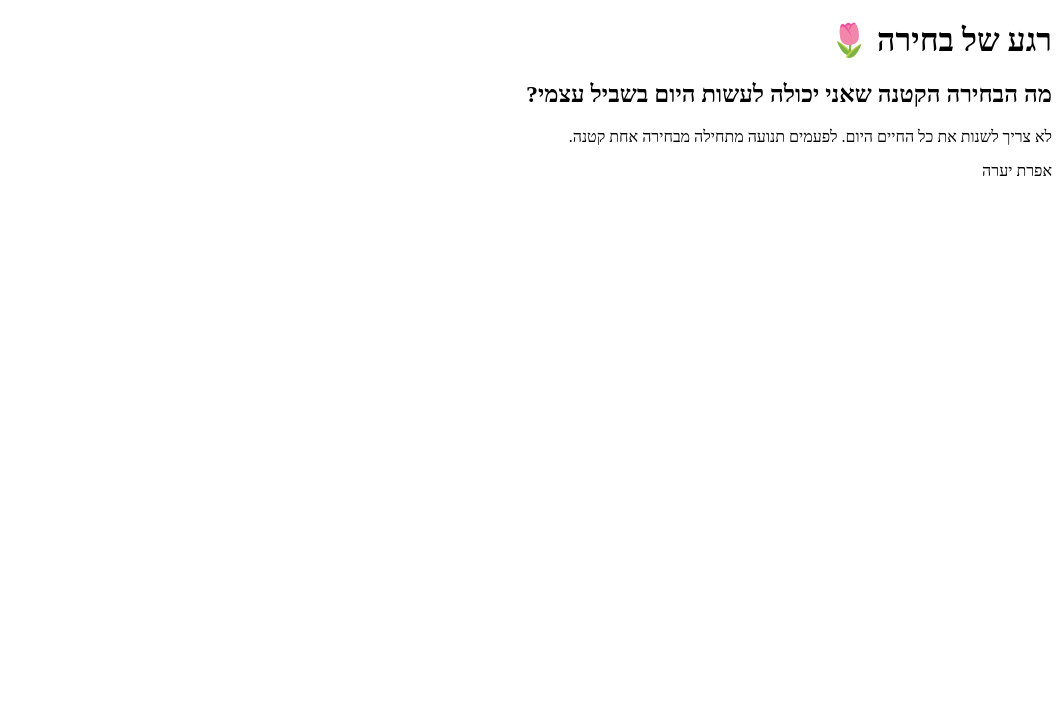
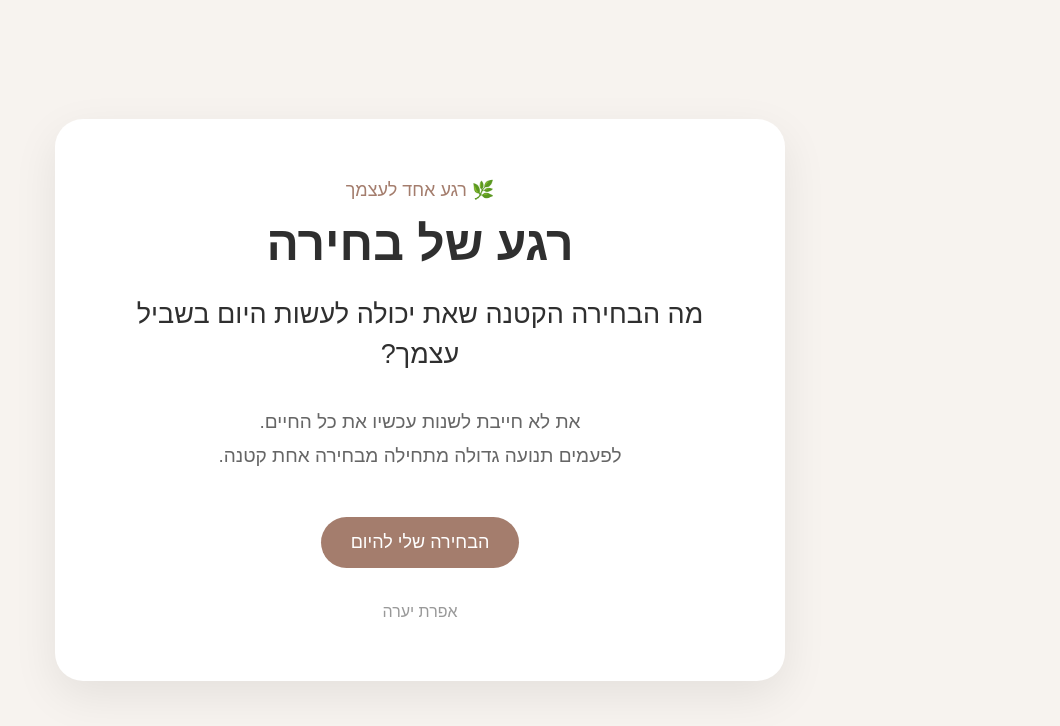
Before and after one commit to efrathattav-cloud/rega-shel-bechira, a plain HTML site: page index.html in a window 1280 px wide. Shown: the whole page, without its empty margins (220-1280 px from the left). Drawn offline with Linux system fonts and the light colour scheme.

Commit message:
Update index.html
Improve website design

```diff
--- a/index.html
+++ b/index.html
@@ -3,23 +3,118 @@
 
 <head>
     <meta charset="UTF-8">
+    <meta name="viewport" content="width=device-width, initial-scale=1.0">
+
     <title>רגע של בחירה</title>
+
+    <style>
+        body {
+            margin: 0;
+            font-family: Arial, sans-serif;
+            background: #f7f3ef;
+            color: #2f2f2f;
+            min-height: 100vh;
+            display: flex;
+            justify-content: center;
+            align-items: center;
+        }
+
+        .card {
+            background: white;
+            width: 85%;
+            max-width: 650px;
+            padding: 60px 40px;
+            border-radius: 28px;
+            box-shadow: 0 15px 45px rgba(0,0,0,0.08);
+            text-align: center;
+        }
+
+        .small-title {
+            font-size: 18px;
+            color: #a47d6d;
+            margin-bottom: 15px;
+        }
+
+        h1 {
+            font-size: 48px;
+            margin: 0 0 20px;
+        }
+
+        h2 {
+            font-size: 27px;
+            font-weight: normal;
+            line-height: 1.5;
+            margin-bottom: 30px;
+        }
+
+        p {
+            font-size: 19px;
+            line-height: 1.8;
+            color: #666;
+        }
+
+        button {
+            margin-top: 25px;
+            background: #a47d6d;
+            color: white;
+            border: none;
+            padding: 15px 30px;
+            font-size: 18px;
+            border-radius: 30px;
+            cursor: pointer;
+        }
+
+        button:hover {
+            background: #8d6758;
+        }
+
+        .signature {
+            margin-top: 35px;
+            font-size: 16px;
+            color: #999;
+        }
+    </style>
+
 </head>
 
 <body>
 
-    <h1>רגע של בחירה 🌷</h1>
+    <div class="card">
 
-    <h2>מה הבחירה הקטנה שאני יכולה לעשות היום בשביל עצמי?</h2>
+        <div class="small-title">
+            🌿 רגע אחד לעצמך
+        </div>
 
-    <p>
-        לא צריך לשנות את כל החיים היום.
-        לפעמים תנועה מתחילה מבחירה אחת קטנה.
-    </p>
+        <h1>
+            רגע של בחירה
+        </h1>
 
-    <p>
-        אפרת יערה
-    </p>
+        <h2>
+            מה הבחירה הקטנה שאת יכולה לעשות היום בשביל עצמך?
+        </h2>
+
+        <p>
+            את לא חייבת לשנות עכשיו את כל החיים.
+            <br>
+            לפעמים תנועה גדולה מתחילה מבחירה אחת קטנה.
+        </p>
+
+        <button onclick="showMessage()">
+            הבחירה שלי להיום
+        </button>
+
+        <div class="signature">
+            אפרת יערה
+        </div>
+
+    </div>
+
+
+    <script>
+        function showMessage() {
+            alert("עכשיו תבחרי דבר אחד קטן שאת עושה היום — לא מחר ❤️");
+        }
+    </script>
 
 </body>
 
```
